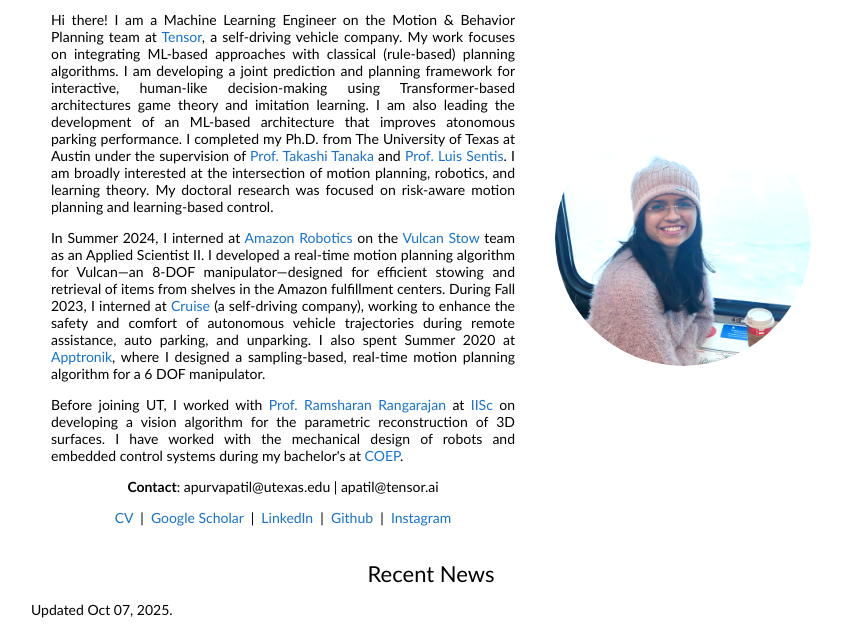
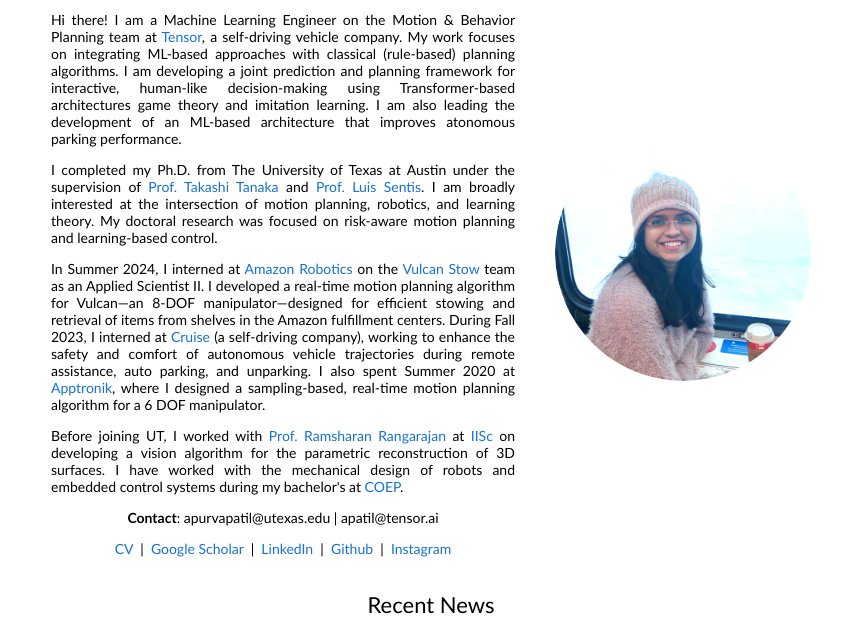
Before and after one commit to patil-apurva/portfolio, a plain HTML site: page index.html in a window 1280 px wide. Shown: the part 90-724 px from the top of the page, without its empty margins (209-1071 px from the left). Drawn offline with Linux system fonts and the light colour scheme.

Commit message:
updated intro

```diff
--- a/index.html
+++ b/index.html
@@ -22,7 +22,11 @@
                 <p class="name" style="text-align: center;">
                 Apurva Patil
                 </p>
-                <p style="text-align: justify;">Hi there! I am a Machine Learning Engineer on the Motion & Behavior Planning team at <a href="https://www.tensor.auto/">Tensor</a>, a self-driving vehicle company. My work focuses on integrating ML-based approaches with classical (rule-based) planning algorithms. I am developing a joint prediction and planning framework for interactive, human-like decision-making using Transformer-based architectures game theory and imitation learning. I am also leading the development of an ML-based architecture that improves atonomous parking performance. I completed my Ph.D. from The University of Texas at Austin under the supervision of <a href="https://engineering.purdue.edu/AAE/people/ptProfile?resource_id=308322">Prof. Takashi Tanaka</a> and <a href="https://www.ae.utexas.edu/people/faculty/faculty-directory/sentis">Prof. Luis Sentis</a>. I am broadly interested at the intersection of motion planning, robotics, and learning theory. My doctoral research was focused on risk-aware motion planning and learning-based control.
+                <p style="text-align: justify;">Hi there! I am a Machine Learning Engineer on the Motion & Behavior Planning team at <a href="https://www.tensor.auto/">Tensor</a>, a self-driving vehicle company. My work focuses on integrating ML-based approaches with classical (rule-based) planning algorithms. I am developing a joint prediction and planning framework for interactive, human-like decision-making using Transformer-based architectures game theory and imitation learning. I am also leading the development of an ML-based architecture that improves atonomous parking performance.
+                </p>
+                <p style="text-align: justify;">
+                 I completed my Ph.D. from The University of Texas at Austin under the supervision of <a href="https://engineering.purdue.edu/AAE/people/ptProfile?resource_id=308322">Prof. Takashi Tanaka</a> and <a href="https://www.ae.utexas.edu/people/faculty/faculty-directory/sentis">Prof. Luis Sentis</a>. I am broadly interested at the intersection of motion planning, robotics, and learning theory. My doctoral research was focused on risk-aware motion planning and learning-based control.
+                </p>
                 </p>
                 <p style="text-align: justify;">
                   In Summer 2024, I interned at <a href="https://www.aboutamazon.com/news/tag/robotics">Amazon Robotics </a> on the <a href="https://www.linkedin.com/feed/update/urn:li:activity:7325787023036796929/">Vulcan Stow</a> team as an Applied Scientist II. I developed a real-time motion planning algorithm for Vulcan—an 8-DOF manipulator—designed for efficient stowing and retrieval of items from shelves in the Amazon fulfillment centers.
```
